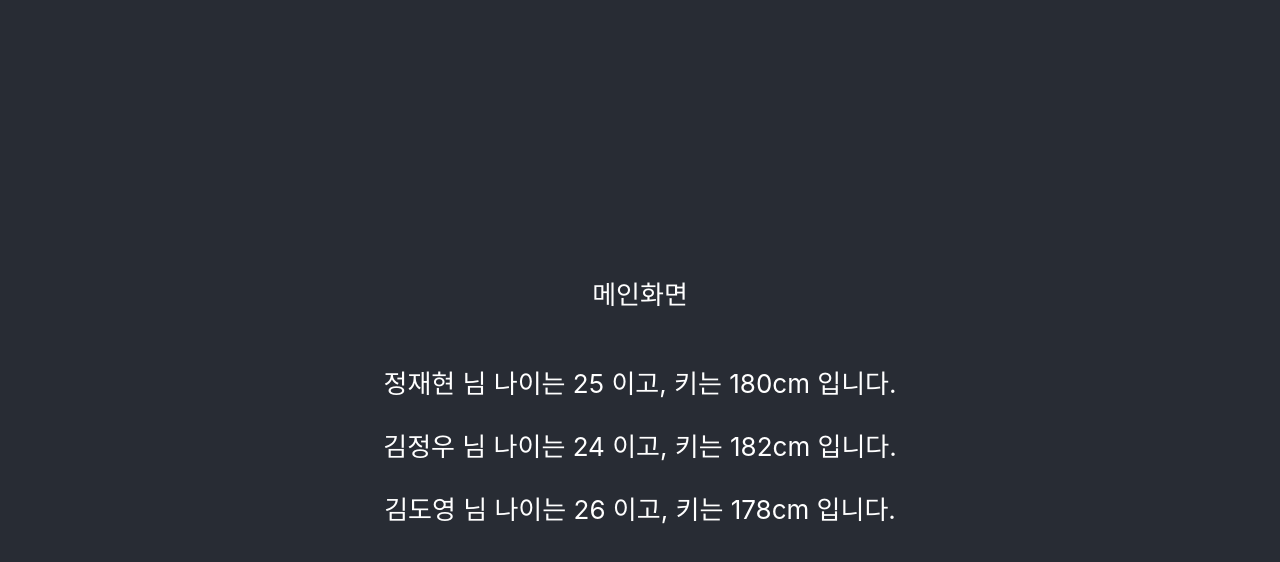
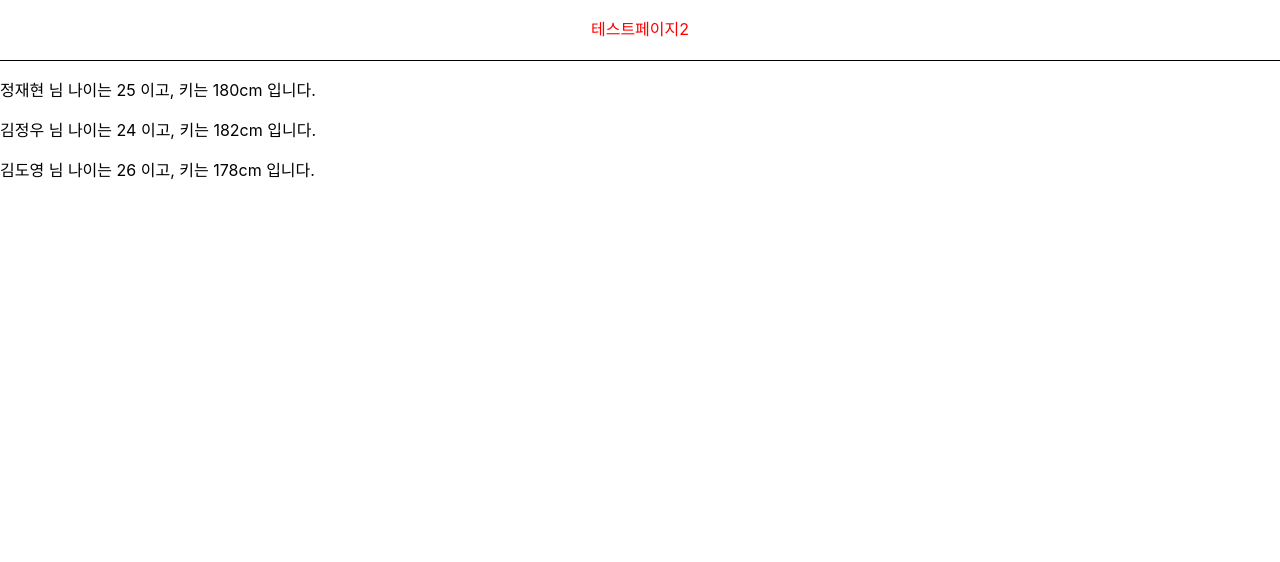
Before and after one commit to his7876/Service_Tech-2021, a React (Create React App) app in the folder fintech/: page /test2 in a window 1280 px wide. Shown: the top 562 px of the page. Built offline with nearby package versions, Linux system fonts and the light colour scheme.

Commit message:
react 기초 문법 실습

```diff
--- a/fintech/package.json
+++ b/fintech/package.json
@@ -6,9 +6,12 @@
     "@testing-library/jest-dom": "^5.14.1",
     "@testing-library/react": "^11.2.7",
     "@testing-library/user-event": "^12.8.3",
+    "axios": "^0.21.1",
     "react": "^17.0.2",
     "react-dom": "^17.0.2",
+    "react-router-dom": "^5.2.0",
     "react-scripts": "4.0.3",
+    "styled-components": "^5.3.0",
     "web-vitals": "^1.1.2"
   },
   "scripts": {
--- a/fintech/src/App.js
+++ b/fintech/src/App.js
@@ -1,17 +1,26 @@
-import logo from './logo.svg';
-import './App.css';
-import Header from './component/Header';
-import EventExample from './component/EventExample';
-import ListComponent from './component/ListComponent';
+import Header from "./component/Header";
+import EventExample from "./component/EventExample";
+import ListComponent from "./component/ListComponent";
+import { BrowserRouter as Router, Switch, Route } from "react-router-dom";
+import AxiosTest from "./pages/AxiosTest";
 
 function App() {
   return (
-    <div className="App">
-      <header className="App-header">
-      <Header title = "메인화면"></Header>
-      <ListComponent></ListComponent>
-      </header>
-    </div>
+    <Router>
+      <Switch>
+        <Route path="/test" exact>
+          <Header title = "테스트페이지1"></Header>
+          <EventExample></EventExample>
+        </Route>
+        <Route path="/test2" exact>
+          <Header title = "테스트페이지2"></Header>
+          <ListComponent></ListComponent>
+        </Route>
+        <Route path="/axios" exact>
+          <AxiosTest> </AxiosTest>
+        </Route>
+      </Switch>
+    </Router>
   );
 }
 
--- a/fintech/src/component/Header.js
+++ b/fintech/src/component/Header.js
@@ -1,11 +1,22 @@
-import React from 'react'
+//rafce
+import React from "react";
+import styled from "styled-components";
 
-const Header = ({title}) => {
-    return (
-        <div>
-            <p>{title}</p>
-        </div>
-    );
+const HeaderBlock = styled.div`
+  display: flex;
+  height: 60px;
+  border-bottom: 1px solid #000000;
+  text-align: text;
+  color: red;
+  justify-content: center;
+`;
+
+const Header = ({ title }) => {
+  return (
+    <HeaderBlock>
+      <p>{title}</p>
+    </HeaderBlock>
+  );
 };
 
 export default Header;
--- /dev/null
+++ b/fintech/src/pages/AxiosTest.js
@@ -0,0 +1,21 @@
+import React,{ userState } from 'react'
+import axios from "axios";
+
+
+const AxiosTest = () => {
+    const handleGetData = () =>{
+        console.log("버튼 이벤트");
+        axios.get('https://naver.com')
+        .then((response) =>{
+           console.log(response);
+        });
+    };
+
+    return (
+        <div>
+            <button onClick={handleGetData}> 데이터 가져오기 </button>
+        </div>
+    )
+}
+
+export default AxiosTest
```
Also changed, not shown: 1 other file (tests, documents, lock files or other folders).
